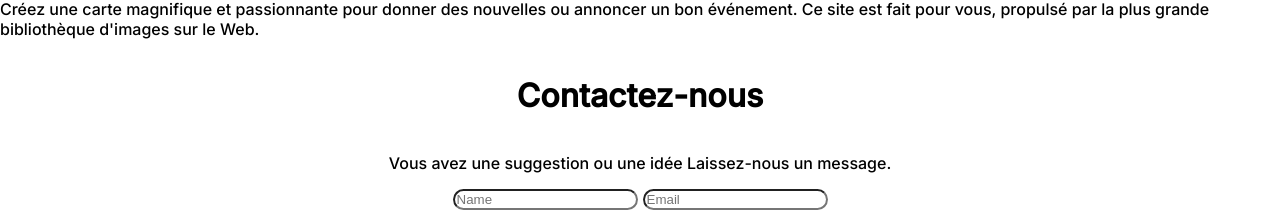
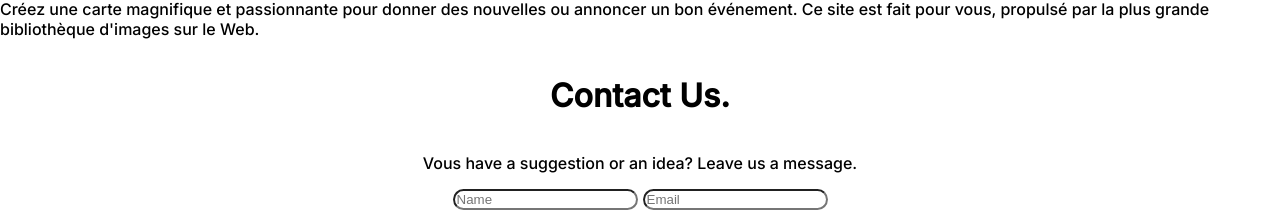
Before and after one commit to WildCodeSchool-2023-09/JS-RemoteFR-CrewStillant-P2-Postify, a React (Vite) app in the folder frontend/: page / in a window 1280 px wide. Shown: the part 681-894 px from the top of the page. Built offline with nearby package versions, Linux system fonts and the light colour scheme; no server answers; a web font is replaced by a local one.

Commit message:
Changed Form language in English + *.css in Camelcase

```diff
--- a/frontend/src/App.jsx
+++ b/frontend/src/App.jsx
@@ -1,5 +1,5 @@
 import { useEffect, useState } from "react";
-import "./App.css";
+import "./app.css";
 import HeaderText from "./components/HeaderText";
 import MidSection from "./components/MidSection";
 import CardGeneration from "./components/CardGeneration";
--- a/frontend/src/components/Form.jsx
+++ b/frontend/src/components/Form.jsx
@@ -1,11 +1,11 @@
 import React from "react";
-import "./Form.css";
+import "./form.css";
 
 function Form() {
   return (
     <div className="form">
-      <h1>Contactez-nous</h1>
-      <p>Vous avez une suggestion ou une idée Laissez-nous un message.</p>
+      <h1>Contact Us.</h1>
+      <p>Vous have a suggestion or an idea? Leave us a message.</p>
       <div className="input">
         <div className="coordinates">
           <input className="name" type="text" placeholder="Name" />
--- a/frontend/src/components/HeaderText.jsx
+++ b/frontend/src/components/HeaderText.jsx
@@ -1,4 +1,4 @@
-import "./HeaderText.css";
+import "./headertext.css";
 
 function HeaderText() {
   return (
--- a/frontend/src/components/MidSection.jsx
+++ b/frontend/src/components/MidSection.jsx
@@ -1,4 +1,4 @@
-import "./MidSection.css";
+import "./midsection.css";
 import image from "../assets/MidSectionPic.png";
 
 function MidSection() {
```
